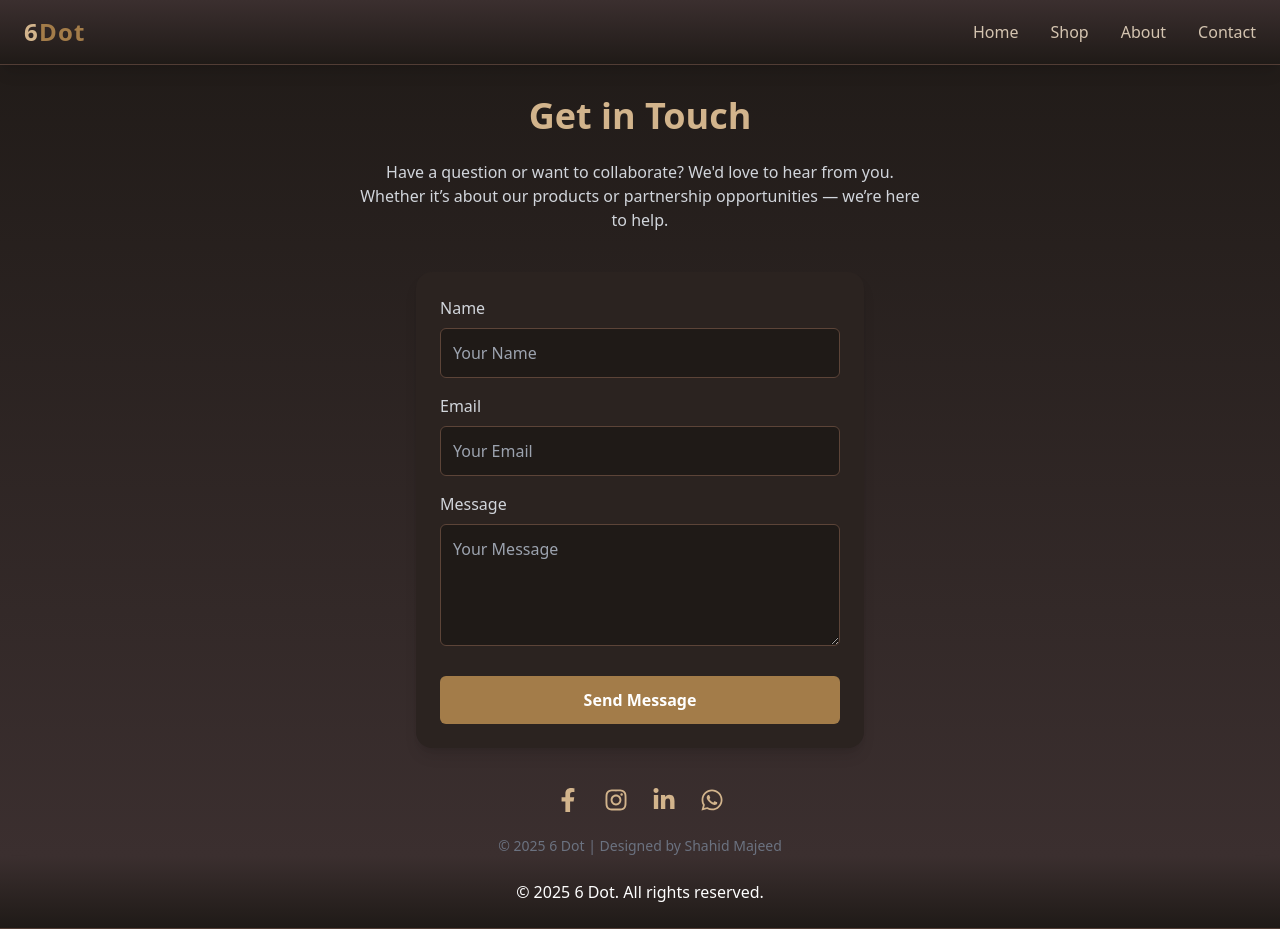
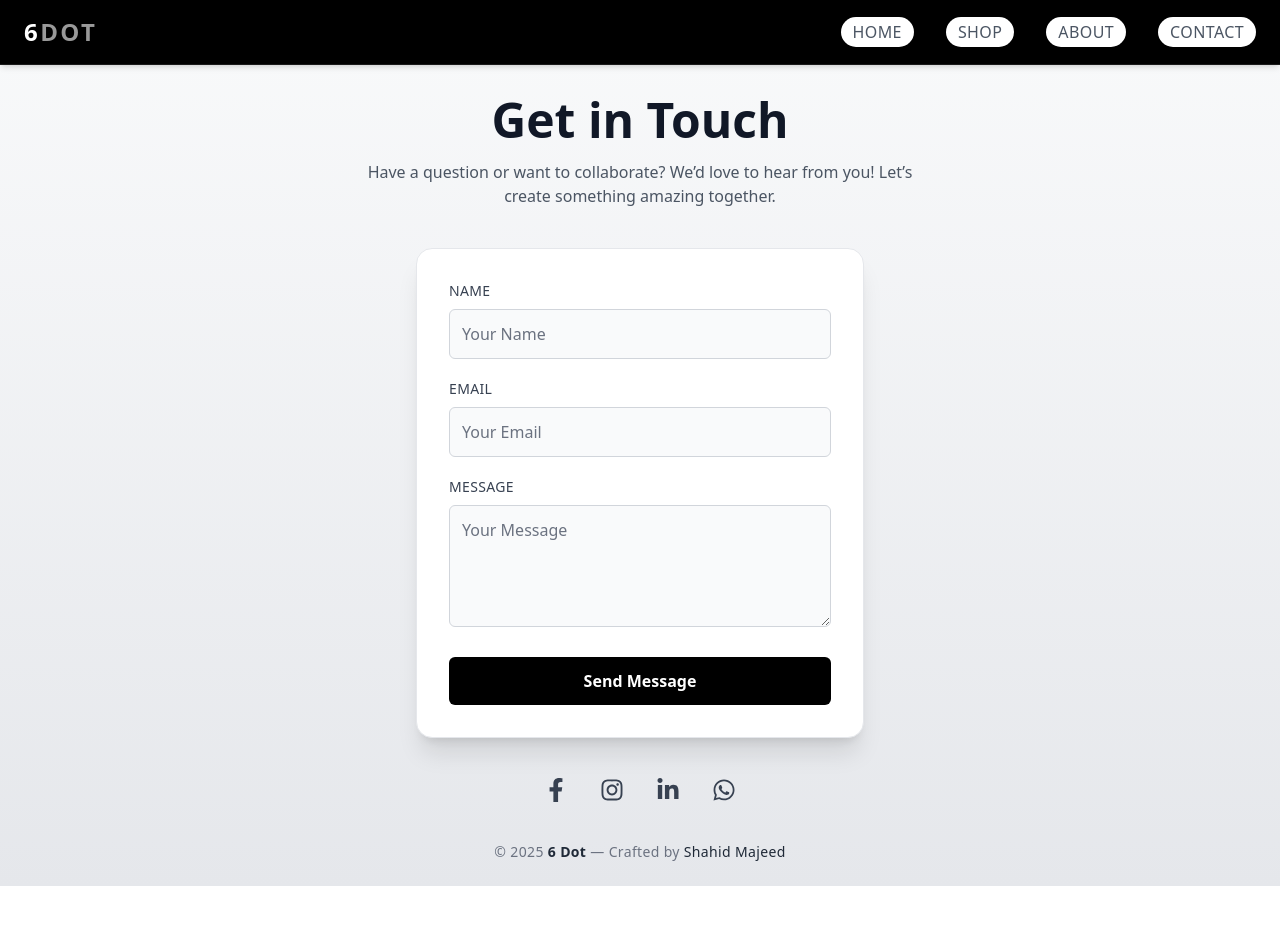
Before and after one commit to eman-projectspace/sixdot, a React (Create React App) app: page /contact in a window 1280 px wide. After the commit the page ends 886 px from the top, so only its background shows below. Built offline with nearby package versions, Linux system fonts and the light colour scheme.

Commit message:
Added Seacrh and Category

```diff
--- a/src/App.js
+++ b/src/App.js
@@ -5,7 +5,10 @@ import Shop from "./pages/Shop";
 import About from "./pages/About";
 import Contact from "./pages/Contact";
 import ProductDetails from "./pages/ProductDetails";
-import Footer from "./components/Footer";
+import WomenShoe from "./category/WomenShoe";
+import Babyshoe from "./category/Babyshoe";
+import Menshoe from "./category/Menshoe.js";
+
 
 
 function App() {
@@ -19,10 +22,14 @@ function App() {
             <Route path="/shop" element={<Shop />} />
             <Route path="/about" element={<About />} />
             <Route path="/contact" element={<Contact />} />
+            <Route path="/womenshoe" element={<WomenShoe />} />
+            <Route path="/babyshoe" element={<Babyshoe />} />
+            <Route path="/menshoe" element={<Menshoe />} />
             <Route path="/product/:id" element={<ProductDetails />} />
+
           </Routes>
         </main>
-        <Footer />
+        {/* <Footer /> */}
       </div>
     </Router>
   );
--- /dev/null
+++ b/src/category/Babyshoe.js
@@ -0,0 +1,46 @@
+import { motion } from "framer-motion";
+
+const babyShoes = [
+  { id: 1, name: "Baby Sneaker Tiny Steps", price: "$50", image: "/baby-shoe.jpg" },
+  { id: 2, name: "Soft Baby Moccasin", price: "$60", image: "/baby-shoe2.jpg" },
+];
+
+export default function Baby() {
+  return (
+    <div className="min-h-screen bg-gradient-to-b from-gray-50 to-gray-200 text-gray-900 pt-28 pb-16">
+      <div className="container mx-auto px-6">
+        <motion.h1
+          className="text-4xl md:text-5xl font-bold text-center mb-10 text-black"
+          initial={{ opacity: 0, y: -20 }}
+          animate={{ opacity: 1, y: 0 }}
+          transition={{ duration: 0.7 }}
+        >
+          Baby Collection
+        </motion.h1>
+
+        <div className="grid grid-cols-1 sm:grid-cols-2 md:grid-cols-3 gap-10">
+          {babyShoes.map((product, index) => (
+            <motion.div
+              key={product.id}
+              className="bg-white rounded-xl overflow-hidden shadow-lg hover:shadow-2xl transition-shadow duration-300"
+              initial={{ opacity: 0, y: 40 }}
+              animate={{ opacity: 1, y: 0 }}
+              transition={{ duration: 0.6, delay: index * 0.1 }}
+              whileHover={{ scale: 1.05 }}
+            >
+              <img
+                src={product.image}
+                alt={product.name}
+                className="w-full h-64 object-cover"
+              />
+              <div className="p-5 text-center">
+                <h2 className="text-xl font-semibold mb-2">{product.name}</h2>
+                <p className="text-gray-600 font-medium">{product.price}</p>
+              </div>
+            </motion.div>
+          ))}
+        </div>
+      </div>
+    </div>
+  );
+}
--- /dev/null
+++ b/src/category/Menshoe.js
@@ -0,0 +1,42 @@
+import { motion } from "framer-motion";
+
+const menShoes = [
+  { id: 1, name: "Men's Classic Leather", price: "$120", image: "/men-shoe.jpg" },
+  { id: 2, name: "Men's Street Sneaker", price: "$95", image: "/shoe.jpg" },
+];
+
+export default function Men() {
+  return (
+    <div className="min-h-screen bg-gradient-to-b from-gray-50 to-gray-200 text-gray-900 pt-28 pb-16">
+      <div className="container mx-auto px-6">
+        <motion.h1
+          className="text-4xl md:text-5xl font-bold text-center mb-10 text-black"
+          initial={{ opacity: 0, y: -20 }}
+          animate={{ opacity: 1, y: 0 }}
+          transition={{ duration: 0.7 }}
+        >
+          Men’s Collection
+        </motion.h1>
+
+        <div className="grid grid-cols-1 sm:grid-cols-2 md:grid-cols-3 gap-10">
+          {menShoes.map((product, index) => (
+            <motion.div
+              key={product.id}
+              className="bg-white rounded-xl overflow-hidden shadow-lg hover:shadow-2xl transition-shadow duration-300"
+              initial={{ opacity: 0, y: 40 }}
+              animate={{ opacity: 1, y: 0 }}
+              transition={{ duration: 0.6, delay: index * 0.1 }}
+              whileHover={{ scale: 1.05 }}
+            >
+              <img src={product.image} alt={product.name} className="w-full h-64 object-cover" />
+              <div className="p-5 text-center">
+                <h2 className="text-xl font-semibold mb-2">{product.name}</h2>
+                <p className="text-gray-600 font-medium">{product.price}</p>
+              </div>
+            </motion.div>
+          ))}
+        </div>
+      </div>
+    </div>
+  );
+}
--- /dev/null
+++ b/src/category/WomenShoe.js
@@ -0,0 +1,46 @@
+import { motion } from "framer-motion";
+
+const womenShoes = [
+  { id: 1, name: "Women's Classic Heel", price: "$130", image: "/heels.jpg" },
+  { id: 2, name: "Women's Urban Sneaker", price: "$105", image: "/women-shoe.jpg" },
+];
+
+export default function Women() {
+  return (
+    <div className="min-h-screen bg-gradient-to-b from-gray-50 to-gray-200 text-gray-900 pt-28 pb-16">
+      <div className="container mx-auto px-6">
+        <motion.h1
+          className="text-4xl md:text-5xl font-bold text-center mb-10 text-black"
+          initial={{ opacity: 0, y: -20 }}
+          animate={{ opacity: 1, y: 0 }}
+          transition={{ duration: 0.7 }}
+        >
+          Women’s Collection
+        </motion.h1>
+
+        <div className="grid grid-cols-1 sm:grid-cols-2 md:grid-cols-3 gap-10">
+          {womenShoes.map((product, index) => (
+            <motion.div
+              key={product.id}
+              className="bg-white rounded-xl overflow-hidden shadow-lg hover:shadow-2xl transition-shadow duration-300"
+              initial={{ opacity: 0, y: 40 }}
+              animate={{ opacity: 1, y: 0 }}
+              transition={{ duration: 0.6, delay: index * 0.1 }}
+              whileHover={{ scale: 1.05 }}
+            >
+              <img
+                src={product.image}
+                alt={product.name}
+                className="w-full h-64 object-cover"
+              />
+              <div className="p-5 text-center">
+                <h2 className="text-xl font-semibold mb-2">{product.name}</h2>
+                <p className="text-gray-600 font-medium">{product.price}</p>
+              </div>
+            </motion.div>
+          ))}
+        </div>
+      </div>
+    </div>
+  );
+}
--- a/src/components/Navbar.js
+++ b/src/components/Navbar.js
@@ -3,31 +3,32 @@ import { motion } from "framer-motion";
 
 export default function Navbar() {
   return (
-    <nav className="fixed top-0 left-0 w-full bg-gradient-to-b from-[#3b2f2f] to-[#1f1a17] shadow-lg z-50 border-b border-[#5c4438]/70">
+    <nav className="fixed top-0 left-0 w-full bg-black text-white shadow-md z-50 border-b border-white/10">
       <div className="container mx-auto flex justify-between items-center px-6 py-4">
+
         {/* Logo / Brand */}
         <motion.h1
-          className="text-2xl font-bold text-[#d2b48c] tracking-wider"
+          className="text-2xl font-extrabold tracking-widest uppercase"
           initial={{ opacity: 0, y: -10 }}
           animate={{ opacity: 1, y: 0 }}
           transition={{ duration: 0.6 }}
         >
-          6<span className="text-[#a37c49]">Dot</span>
+          6<span className="text-white/60">Dot</span>
         </motion.h1>
 
         {/* Nav Links */}
-        <ul className="flex space-x-8 text-[#d4c4b0] font-medium">
+        <ul className="flex space-x-8 font-medium uppercase tracking-wide">
           {["Home", "Shop", "About", "Contact"].map((item, index) => (
             <motion.li
               key={item}
               initial={{ opacity: 0, y: -10 }}
               animate={{ opacity: 1, y: 0 }}
-              transition={{ duration: 0.5, delay: index * 0.1 }}
-              whileHover={{ scale: 1.1, color: "#f5deb3" }}
+              transition={{ duration: 0.4, delay: index * 0.1 }}
+              whileHover={{ scale: 1.05 }}
             >
               <Link
                 to={item === "Home" ? "/" : `/${item.toLowerCase()}`}
-                className="hover:text-[#f5deb3] transition-colors duration-200"
+                className="text-gray-600  hover:text-black bg-white hover:bg-white transition-all duration-300 px-3 py-1 rounded-full"
               >
                 {item}
               </Link>
--- a/src/pages/About.js
+++ b/src/pages/About.js
@@ -2,43 +2,45 @@ import { motion } from "framer-motion";
 
 export default function About() {
   return (
-    <div className="min-h-screen bg-gradient-to-b from-[#1f1a17] to-[#3b2f2f] text-white flex items-center justify-center px-8 pt-24">
-      <div className="max-w-5xl mx-auto flex flex-col md:flex-row items-center gap-10">
+    <div className="min-h-screen bg-white text-black flex items-center justify-center px-8 py-24">
+      <div className="max-w-6xl mx-auto flex flex-col md:flex-row items-center gap-12">
+
         {/* Image Section */}
         <motion.div
           className="w-full md:w-1/2"
-          initial={{ opacity: 0, x: -40 }}
+          initial={{ opacity: 0, x: -50 }}
           animate={{ opacity: 1, x: 0 }}
           transition={{ duration: 0.8 }}
         >
           <img
             src="/shoe.jpg"
-            alt="About 6 Dot"
-            className="rounded-2xl shadow-lg object-cover w-full h-80"
+            alt="6 Dot Collection"
+            className="rounded-2xl shadow-xl object-cover w-full h-80 md:h-96 border border-gray-200"
           />
         </motion.div>
 
         {/* Text Section */}
         <motion.div
           className="w-full md:w-1/2 text-center md:text-left"
-          initial={{ opacity: 0, x: 40 }}
+          initial={{ opacity: 0, x: 50 }}
           animate={{ opacity: 1, x: 0 }}
           transition={{ duration: 0.8, delay: 0.2 }}
         >
-          <h2 className="text-4xl font-bold text-[#d2b48c] mb-4">About 6 Dot</h2>
-          <p className="text-gray-300 mb-4 leading-relaxed">
-            Founded by <span className="text-[#d2b48c] font-semibold">Shahid Majeed</span>,
-            6 Dot was built on a love for craftsmanship, comfort, and timeless
-            design. Each shoe is more than just footwear — it’s a blend of art,
-            durability, and modern aesthetics inspired by the textures of nature.
+          <h2 className="text-4xl md:text-5xl font-extrabold text-black mb-6 tracking-wide">
+            About <span className="text-gray-500">6 Dot</span>
+          </h2>
+          <p className="text-gray-700 mb-5 leading-relaxed text-lg">
+            <span className="font-semibold text-black">6 Dot</span> is a brand
+            founded by <span className="font-semibold text-black">Shahid Majeed</span>,
+            driven by a passion for modern design and premium craftsmanship.
+            Each pair represents a perfect blend of minimalism, comfort, and style.
           </p>
-          <p className="text-gray-400 leading-relaxed mb-4">
-            Our mission is simple: to help you step with confidence — in style,
-            quality, and comfort. Every pair reflects our passion for detail and
-            the story of those who wear them.
+          <p className="text-gray-600 leading-relaxed mb-5">
+            Inspired by clean aesthetics and everyday motion, our shoes are
+            crafted to empower confidence — combining luxury detail with effortless wearability.
           </p>
-          <p className="text-sm text-gray-500 italic mt-6">
-            — Shahid Majeed, Founder & Creative Director of 6 Dot
+          <p className="text-sm text-gray-400 italic mt-6">
+            — Shahid Majeed, Founder of 6 Dot
           </p>
         </motion.div>
       </div>
--- a/src/pages/Contact.js
+++ b/src/pages/Contact.js
@@ -3,10 +3,11 @@ import { FaFacebookF, FaInstagram, FaLinkedinIn, FaWhatsapp } from "react-icons/
 
 export default function Contact() {
   return (
-    <div className="min-h-screen bg-gradient-to-b from-[#1f1a17] to-[#3b2f2f] text-white flex flex-col items-center justify-center pt-24 px-6">
+    <div className="min-h-screen bg-gradient-to-b from-gray-50 to-gray-200 text-gray-900 flex flex-col items-center justify-center pt-24 px-6">
+
       {/* Heading */}
       <motion.h2
-        className="text-4xl font-bold text-[#d2b48c] mb-6 text-center"
+        className="text-4xl md:text-5xl font-extrabold mb-4 text-center"
         initial={{ opacity: 0, y: -20 }}
         animate={{ opacity: 1, y: 0 }}
         transition={{ duration: 0.6 }}
@@ -16,46 +17,46 @@ export default function Contact() {
 
       {/* Subtext */}
       <motion.p
-        className="text-gray-300 mb-10 text-center max-w-xl"
+        className="text-gray-600 mb-10 text-center max-w-xl"
         initial={{ opacity: 0 }}
         animate={{ opacity: 1 }}
         transition={{ duration: 0.8, delay: 0.2 }}
       >
-        Have a question or want to collaborate? We'd love to hear from you.
-        Whether it’s about our products or partnership opportunities — we’re here to help.
+        Have a question or want to collaborate? We’d love to hear from you!
+        Let’s create something amazing together.
       </motion.p>
 
       {/* Contact Form */}
       <motion.form
-        className="w-full max-w-md bg-[#2b2320] p-6 rounded-2xl shadow-lg"
+        className="w-full max-w-md bg-white p-8 rounded-2xl shadow-xl border border-gray-200"
         initial={{ opacity: 0, y: 20 }}
         animate={{ opacity: 1, y: 0 }}
         transition={{ duration: 0.8, delay: 0.4 }}
       >
-        <div className="mb-4">
-          <label className="block text-gray-300 mb-2">Name</label>
+        <div className="mb-5">
+          <label className="block text-gray-700 mb-2 text-sm uppercase tracking-wide">Name</label>
           <input
             type="text"
             placeholder="Your Name"
-            className="w-full p-3 rounded-md bg-[#1f1a17] text-white border border-[#5c4438] focus:outline-none focus:border-[#d2b48c]"
+            className="w-full p-3 rounded-md bg-gray-50 border border-gray-300 text-gray-800 placeholder-gray-500 focus:outline-none focus:border-black transition-all"
           />
         </div>
 
-        <div className="mb-4">
-          <label className="block text-gray-300 mb-2">Email</label>
+        <div className="mb-5">
+          <label className="block text-gray-700 mb-2 text-sm uppercase tracking-wide">Email</label>
           <input
             type="email"
             placeholder="Your Email"
-            className="w-full p-3 rounded-md bg-[#1f1a17] text-white border border-[#5c4438] focus:outline-none focus:border-[#d2b48c]"
+            className="w-full p-3 rounded-md bg-gray-50 border border-gray-300 text-gray-800 placeholder-gray-500 focus:outline-none focus:border-black transition-all"
           />
         </div>
 
         <div className="mb-6">
-          <label className="block text-gray-300 mb-2">Message</label>
+          <label className="block text-gray-700 mb-2 text-sm uppercase tracking-wide">Message</label>
           <textarea
             placeholder="Your Message"
             rows="4"
-            className="w-full p-3 rounded-md bg-[#1f1a17] text-white border border-[#5c4438] focus:outline-none focus:border-[#d2b48c]"
+            className="w-full p-3 rounded-md bg-gray-50 border border-gray-300 text-gray-800 placeholder-gray-500 focus:outline-none focus:border-black transition-all"
           ></textarea>
         </div>
 
@@ -63,7 +64,7 @@ export default function Contact() {
           type="submit"
           whileHover={{ scale: 1.05 }}
           whileTap={{ scale: 0.95 }}
-          className="w-full bg-[#a37c49] text-white font-semibold py-3 rounded-md hover:bg-[#d2b48c] transition-all duration-300"
+          className="w-full bg-black text-white font-semibold py-3 rounded-md hover:bg-gray-800 transition-all duration-300"
         >
           Send Message
         </motion.button>
@@ -71,28 +72,28 @@ export default function Contact() {
 
       {/* Social Links */}
       <motion.div
-        className="flex space-x-6 mt-10 text-[#d2b48c]"
+        className="flex space-x-8 mt-10 text-gray-700"
         initial={{ opacity: 0 }}
         animate={{ opacity: 1 }}
         transition={{ duration: 1, delay: 0.6 }}
       >
-        <a href="https://facebook.com" target="_blank" rel="noopener noreferrer" className="hover:text-white transition-all duration-300">
+        <a href="https://facebook.com" target="_blank" rel="noopener noreferrer" className="hover:text-black transition-all">
           <FaFacebookF size={24} />
         </a>
-        <a href="https://instagram.com" target="_blank" rel="noopener noreferrer" className="hover:text-white transition-all duration-300">
+        <a href="https://instagram.com" target="_blank" rel="noopener noreferrer" className="hover:text-black transition-all">
           <FaInstagram size={24} />
         </a>
-        <a href="https://linkedin.com" target="_blank" rel="noopener noreferrer" className="hover:text-white transition-all duration-300">
+        <a href="https://linkedin.com" target="_blank" rel="noopener noreferrer" className="hover:text-black transition-all">
           <FaLinkedinIn size={24} />
         </a>
-        <a href="https://wa.me/923001234567" target="_blank" rel="noopener noreferrer" className="hover:text-white transition-all duration-300">
+        <a href="https://wa.me/923001234567" target="_blank" rel="noopener noreferrer" className="hover:text-black transition-all">
           <FaWhatsapp size={24} />
         </a>
       </motion.div>
 
-      {/* Footer Credit */}
-      <p className="text-gray-500 text-sm mt-6">
-        © {new Date().getFullYear()} 6 Dot | Designed by Shahid Majeed
+      {/* Footer Note */}
+      <p className="text-gray-500 text-sm mt-10 pb-6 tracking-wide">
+        © {new Date().getFullYear()} <span className="font-semibold text-gray-800">6 Dot</span> — Crafted by <span className="text-gray-800">Shahid Majeed</span>
       </p>
     </div>
   );
--- a/src/pages/Home.js
+++ b/src/pages/Home.js
@@ -6,35 +6,35 @@ export default function Home() {
       className="relative w-full h-screen bg-cover bg-center flex items-center justify-center text-white"
       style={{ backgroundImage: "url('/heels.jpg')" }}
     >
-      {/* Overlay for readability */}
-      <div className="absolute inset-0 bg-black/60"></div>
+      {/* Black overlay */}
+      <div className="absolute inset-0 bg-black/50"></div>
 
       {/* Content */}
       <div className="relative z-10 text-center px-6 max-w-3xl">
         <motion.h1
-          className="text-5xl md:text-6xl font-bold mb-4"
+          className="text-5xl md:text-6xl font-extrabold mb-6 uppercase"
           initial={{ opacity: 0, y: 40 }}
           animate={{ opacity: 1, y: 0 }}
           transition={{ duration: 0.8 }}
         >
-          Step Into Style 👟
+          Step Into <span className="text-white">Style</span>
         </motion.h1>
 
         <motion.p
-          className="text-lg text-gray-200 mb-6"
+          className="text-lg text-white mb-10 font-light"
           initial={{ opacity: 0 }}
           animate={{ opacity: 1 }}
           transition={{ duration: 1, delay: 0.2 }}
         >
           Discover modern, comfortable, and stylish footwear by{" "}
-          <span className="font-semibold text-[#d2b48c]">6 Dot</span>.
+          <span className="font-semibold">6 Dot</span>.
         </motion.p>
 
         <motion.a
-          href="/heels.jpg"
-          whileHover={{ scale: 1.05 }}
+          href="/shop"
+          whileHover={{ scale: 1.1 }}
           whileTap={{ scale: 0.95 }}
-          className="bg-[#a37c49] text-white px-6 py-3 rounded-full font-medium shadow-lg"
+          className="bg-white text-black px-8 py-3 rounded-full font-semibold uppercase tracking-wide hover:bg-black hover:text-white border border-white transition-all duration-300"
         >
           Shop Now
         </motion.a>
```
Also changed, not shown: src/pages/Shop.js (+47 -31 lines).
